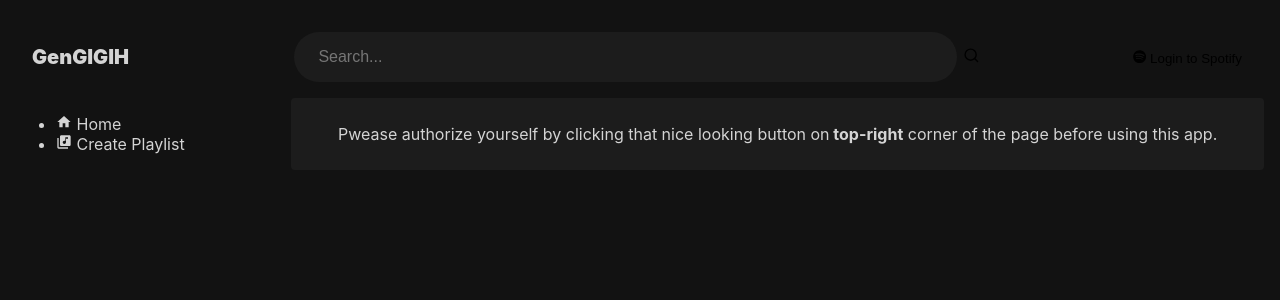
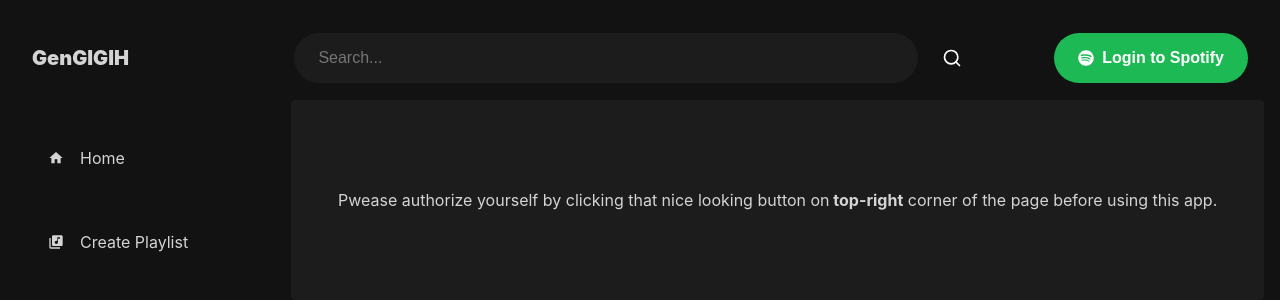
Before and after one commit to azkawidyanto/generasi-gigih-homework, a React (Create React App) app in the folder homework3/: page / in a window 1280 px wide. Shown: the top 300 px of the page. Built offline with nearby package versions, Linux system fonts and the light colour scheme.

Commit message:
add flexbox and grid

```diff
--- a/homework3/src/components/Button/index.js
+++ b/homework3/src/components/Button/index.js
@@ -1,4 +1,4 @@
-import style from './button.css'
+import style from "./style.module.css"
 
 const Button = ({ variant = 'primary', icon, children, ...props }) => {
     return (
--- a/homework3/src/components/Sidebar/index.js
+++ b/homework3/src/components/Sidebar/index.js
@@ -1,6 +1,6 @@
 import { Link } from 'react-router-dom'
 import { MdHome, MdLibraryMusic } from 'react-icons/md'
-import style from './sidebar.css'
+import style from "./style.module.css"
 
 const Sidebar = () => {
   return (
--- a/homework3/src/components/Sidebar/sidebar.css
+++ b/homework3/src/components/Sidebar/style.module.css
@@ -4,10 +4,13 @@
     padding: 1rem;
     transition: all 150ms ease-out;
     cursor: pointer;
+    display: flex;
+    flex-direction:column;
 }
 
 .item {
     display: flex;
+    flex-direction:row;
     place-items: center;
     border-radius: 4px;
     color: var(--dark-text-color);
--- a/homework3/src/components/Track/style.module.css
+++ b/homework3/src/components/Track/style.module.css
@@ -1,5 +1,6 @@
 .wrapper {
     display: flex;
+    flex-direction: row;
     align-items: center;
     padding: .75rem;
     border-radius: 8px;
--- a/homework3/src/pages/CreatePlaylist.js
+++ b/homework3/src/pages/CreatePlaylist.js
@@ -6,7 +6,7 @@ const CreatePlaylist = () => {
   const { tracks } = useSelector(state => state.playlist)
 
   return (
-    <div style={{ display: 'grid', gridTemplateColumns: '2fr 1fr', gap: '2rem' }}>
+    <div style={{ display: 'grid', gridTemplateColumns: '1fr 1fr', columnGap: '5vw' }}>
       <div>
         <h2>Tracks</h2>
         {tracks.map(track => (
```
Also changed, not shown: homework3/src/App.css (line endings or trailing spaces), homework3/src/components/Button/style.module.css (renamed from homework3/src/components/Button/button.css), homework3/src/components/Playlist/index.js (deleted).
